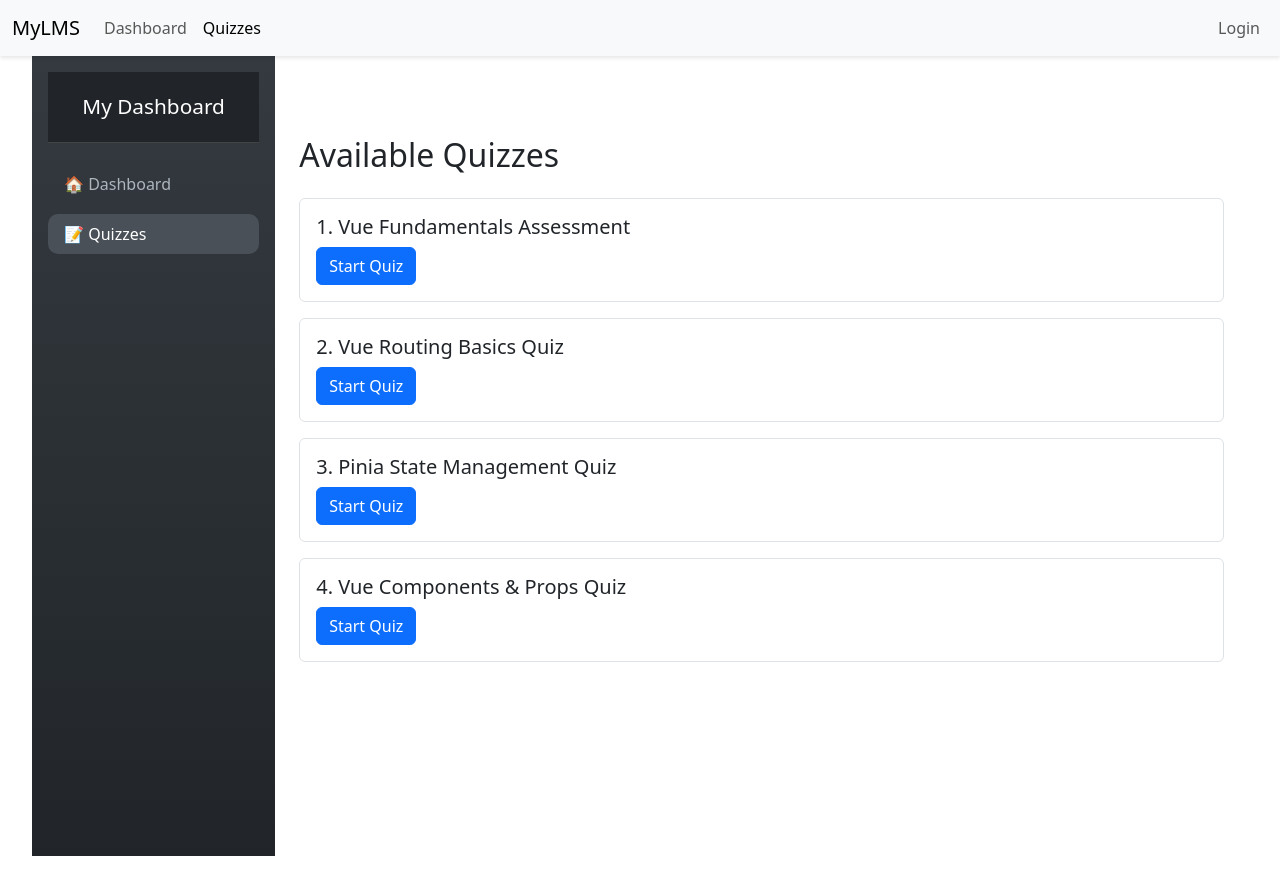
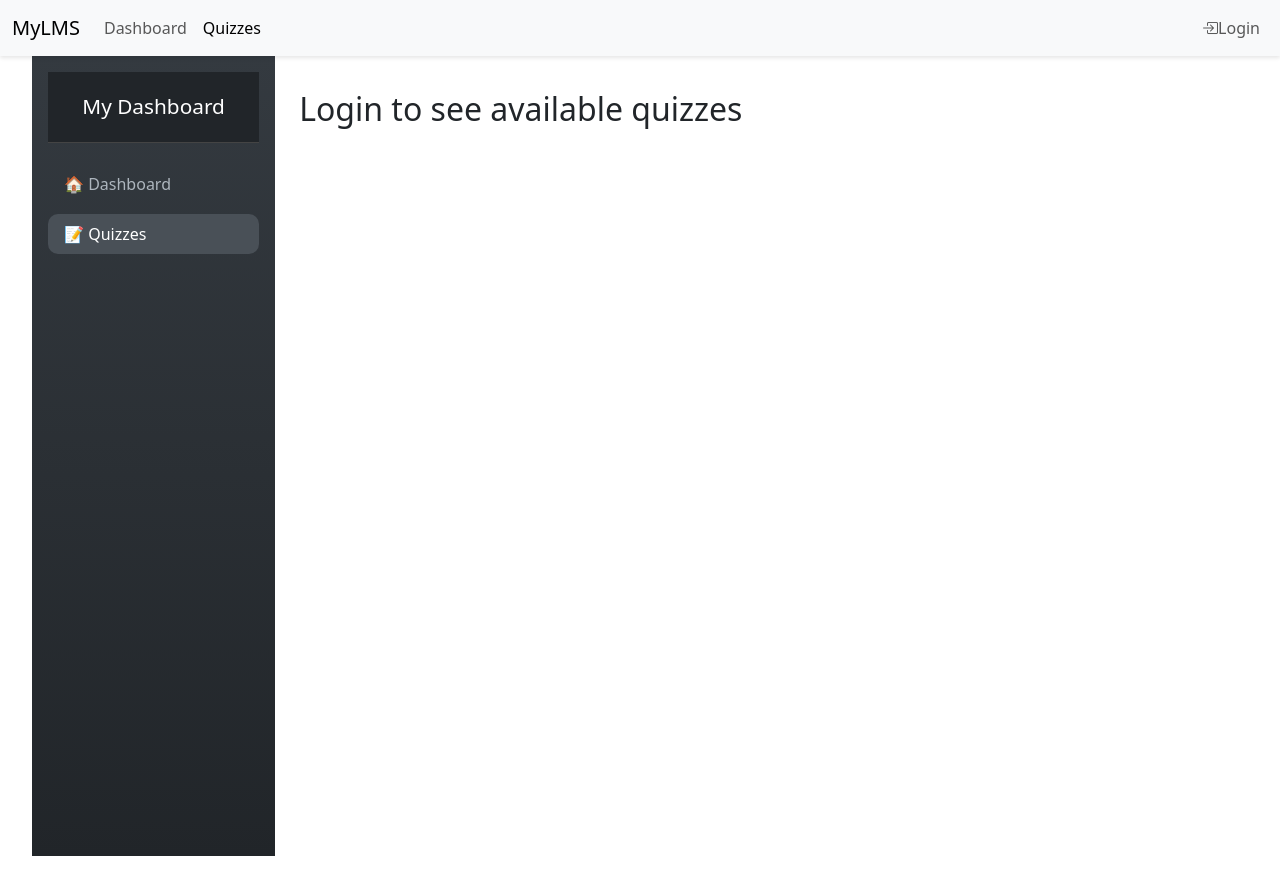
Before and after one commit to PB-personal/LMS-App-Dev, a Vue app: page /dashboard/quiz in a window 1280 px wide. After the commit the page ends 842 px from the top, so only its background shows below. Built offline with nearby package versions, Linux system fonts and the light colour scheme.

Commit message:
Added icons for login logout

```diff
--- a/src/App.vue
+++ b/src/App.vue
@@ -1,13 +1,6 @@
 <template>
   <div class="d-flex flex-column min-vh-100">
     <AppHeader />
-
-    <!--
-      Main wrapper: add top padding to account for fixed header for pages
-      that don't already apply their own padding (eg. LoginPage).
-      DashboardLayout already adds padding, so we disable the global
-      padding when the route is under /dashboard to avoid double spacing.
-    -->
     <main class="app-main">
       <RouterView />
     </main>
@@ -21,7 +14,7 @@ import AppHeader from './layouts/AppHeader.vue'
 
 <style scoped>
 .app-main {
-  padding-top: 56px; /* match header height */
+  padding-top: 10px; /* match header height */
   flex: 1;
 }
 </style>
--- a/src/layouts/AppHeader.vue
+++ b/src/layouts/AppHeader.vue
@@ -39,13 +39,15 @@
         </ul>
         <ul class="d-flex navbar-nav" v-if="!store.isAuthenticated">
           <li class="nav-item">
-            <router-link class="nav-link" :to="{ name: ROUTE_NAMES.LOGIN }">Login</router-link>
+            <router-link class="nav-link" :to="{ name: ROUTE_NAMES.LOGIN }"
+              ><i class="bi bi-box-arrow-in-right"></i>Login</router-link
+            >
           </li>
         </ul>
         <ul class="d-flex navbar-nav" v-if="store.isAuthenticated">
           <li class="nav-item">
             <router-link class="nav-link" :to="{ name: ROUTE_NAMES.LOGIN }" @click="store.logout"
-              >Logout</router-link
+              ><i class="bi bi-box-arrow-right"></i>Logout</router-link
             >
           </li>
         </ul>
--- a/src/views/QuizListPage.vue
+++ b/src/views/QuizListPage.vue
@@ -1,7 +1,9 @@
 <template>
   <div class="quiz-container p-4">
-    <h2 class="mb-4">Available Quizzes</h2>
-
+    <h2 class="mb-4">
+      {{ authStore.isAuthenticated ? 'Available Quizzes' : 'Login to see available quizzes' }}
+    </h2>
+    <div v-if="authStore.isAuthenticated">
       <div v-if="isLoading" class="alert alert-info">Loading quizzes...</div>
 
       <div v-else-if="error" class="alert alert-danger">
@@ -25,13 +27,16 @@
         <div class="alert alert-info">No quizzes available yet. Check back soon!</div>
       </div>
     </div>
+  </div>
 </template>
 <script setup>
 import { onMounted, ref } from 'vue'
 import { RouterLink } from 'vue-router'
 import { useQuestionStore } from '@/stores/questionStore'
+import { useAuthStore } from '@/stores/authStore'
 
 const questionStore = useQuestionStore()
+const authStore = useAuthStore()
 const isLoading = ref(false)
 const error = ref(null)
 
```
Lines whose indentation alone changed are shown as unchanged.
